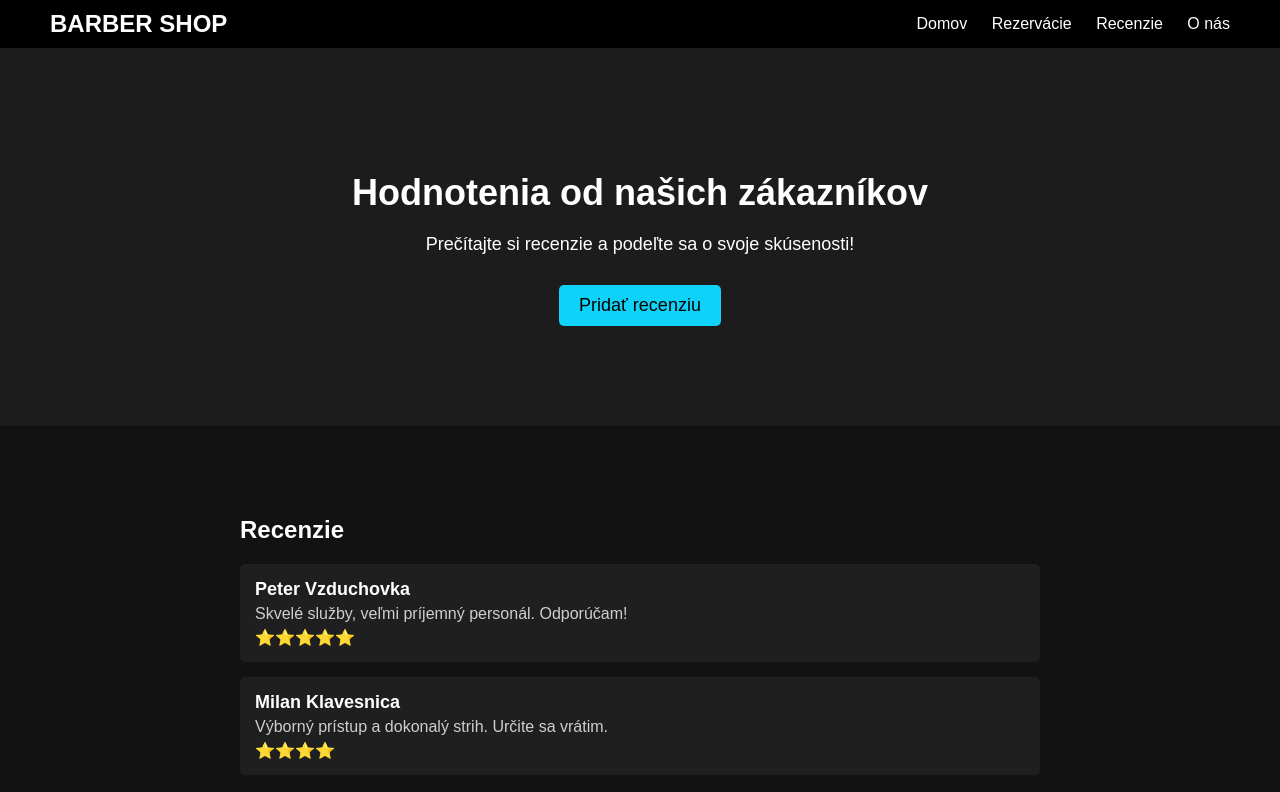
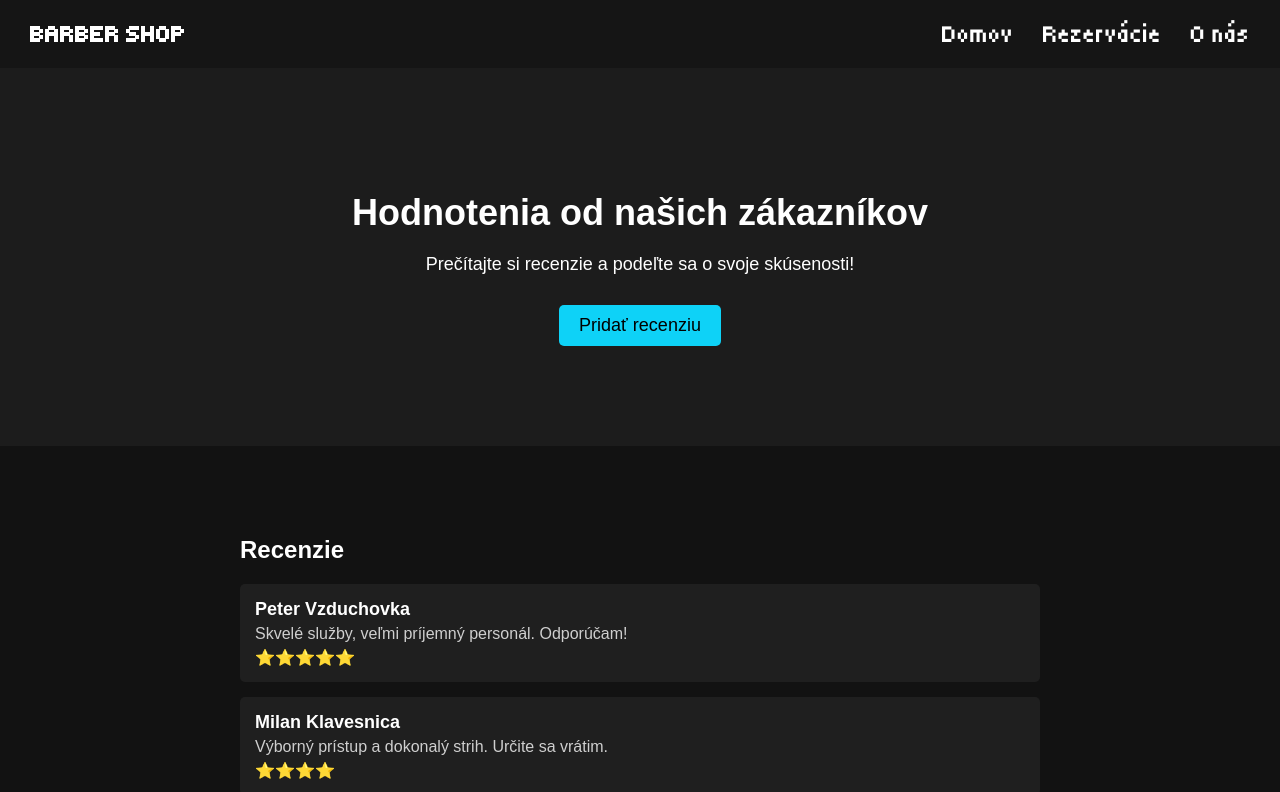
Before and after one commit to Openlab-2-2023/BARBERSHOP-Stempin-, a plain HTML site: page docs/reviews.html in a window 1280 px wide. Shown: the top 792 px of the page. Drawn offline with Linux system fonts and the light colour scheme.

Commit message:
update reviews

```diff
--- a/docs/reviews.html
+++ b/docs/reviews.html
@@ -6,6 +6,10 @@
     <title>Recenzie</title>
 
     <style>
+        @font-face {
+       font-family: "My font";
+       src: url(fonts/Tiny5-Regular.ttf);
+        }
         body {
             font-family: 'Arial', sans-serif;
             background-color: #121212;
@@ -14,13 +18,18 @@
         }
 
         header {
-            display: flex;
-            justify-content: space-between;
-            align-items: center;
-            padding: 10px 50px;
-            background-color: black;
+        font-family: "My font";
+        display: flex;
+        justify-content: space-between;
+        align-items: center;
+        padding: 20px 30px;
+        background-color: #151515;
+        position: sticky;
+        top: 0;
         }
-
+        header h1 {
+        font-size: 30px;
+        }
         header .logo {
             font-size: 24px;
             font-weight: bold;
@@ -29,8 +38,8 @@
         header nav a {
             color: white;
             text-decoration: none;
-            margin-left: 20px;
-            font-size: 16px;
+            margin-left: 25px;
+            font-size: 25px;
         }
 
         header nav a:hover {
@@ -150,10 +159,6 @@
             transition: color 0.2s ease, border 0.2s ease;
         }
 
-
-
-
-
         .rating input:checked + label {
             color: #ffd700;
             border: 2px solid white;
@@ -166,8 +171,7 @@
     <div class="logo">BARBER SHOP</div>
     <nav>
         <a href="index.html">Domov</a>
-        <a href="reservation.html">Rezervácie</a>
-        <a href="reviews.html">Recenzie</a>
+        <a href="rezervacia.html">Rezervácie</a>
         <a href="about.html">O nás</a>
     </nav>
 </header>
```
